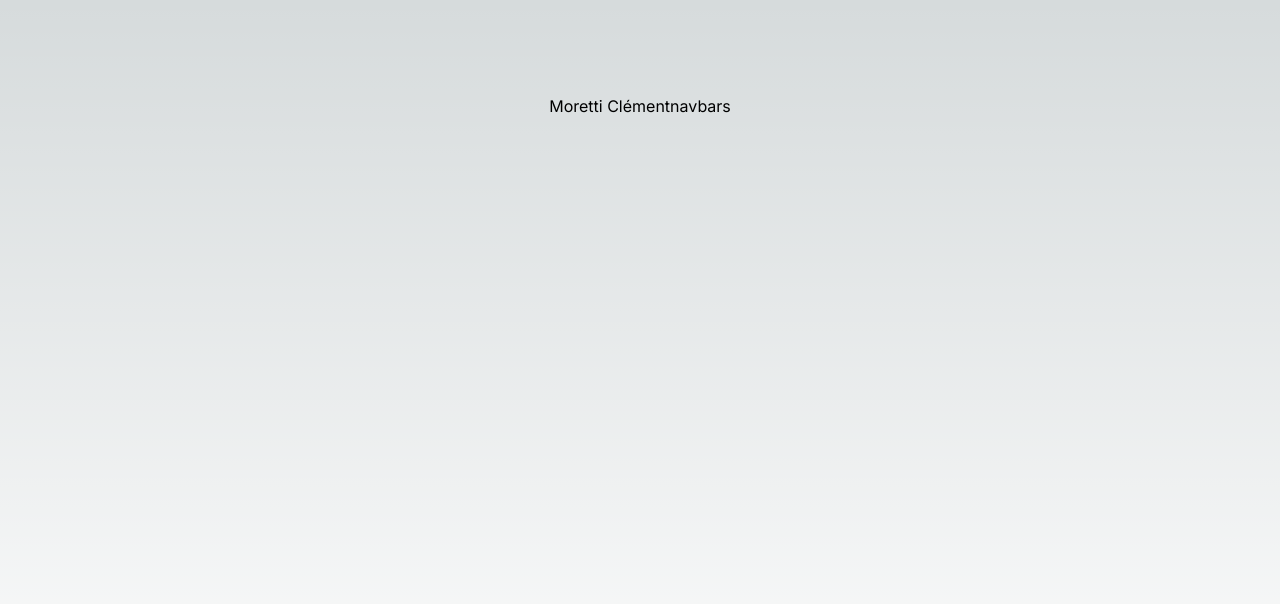
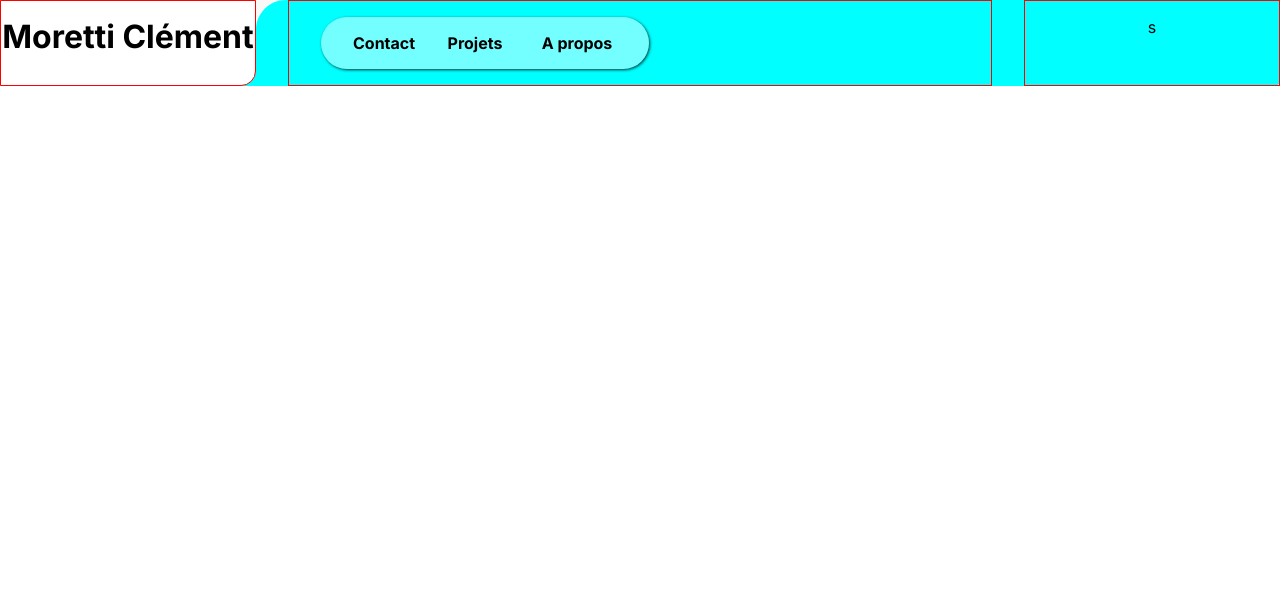
Before and after one commit to daddykoala/myPortfolio-nextJS, a Next.js app in the folder portfolio-next/: page / in a window 1280 px wide. Shown: the top 604 px of the page. Built offline with nearby package versions, Linux system fonts and the light colour scheme.

Commit message:
styles:navbar

```diff
--- a/portfolio-next/component/header/header.js
+++ b/portfolio-next/component/header/header.js
@@ -1,14 +1,21 @@
 import React from 'react'
-import styles from '@/styles/header.module.css'
+import styles from '@/styles/header.module.scss'
 
 export default function Header() {
   return (
     <header className={styles.header}>
-        <div>Moretti Clément</div>
-        <div>navbar
+        <h1 className={styles.header__item} >
+            Moretti Clément</h1>
+            <svg  className={styles.header__cornereffect}xmlns="http://www.w3.org/2000/svg" viewBox="0 0 100 100"><path d="m100,0H0v100C0,44.77,44.77,0,100,0Z" fill="#F9F8F6"></path></svg>
+        <div className={styles.header__item}>
+            <navbar className={styles.navbar}>
+                <nav className={styles.navbar__items}>Contact</nav>
+                <nav className={styles.navbar__items}>Projets</nav>
+                <nav className={styles.navbar__items}>A propos</nav>
 
+            </navbar>
         </div>
-        <div>s</div>
+        <div className={styles.header__item}>s</div>
     </header>
 
   )
--- a/portfolio-next/package.json
+++ b/portfolio-next/package.json
@@ -13,6 +13,7 @@
     "eslint-config-next": "13.4.12",
     "next": "13.4.12",
     "react": "18.2.0",
-    "react-dom": "18.2.0"
+    "react-dom": "18.2.0",
+    "sass": "^1.64.2"
   }
 }
--- a/portfolio-next/src/styles/Home.module.css
+++ b/portfolio-next/src/styles/Home.module.css
@@ -3,6 +3,6 @@
   flex-direction: column;
   justify-content: space-between;
   align-items: center;
-  padding: 6rem;
+  /* padding: 6rem; */
   min-height: 100vh;
 }
--- a/portfolio-next/src/styles/globals.css
+++ b/portfolio-next/src/styles/globals.css
@@ -1,77 +1,3 @@
-:root {
-  --max-width: 1100px;
-  --border-radius: 12px;
-  --font-mono: ui-monospace, Menlo, Monaco, 'Cascadia Mono', 'Segoe UI Mono',
-    'Roboto Mono', 'Oxygen Mono', 'Ubuntu Monospace', 'Source Code Pro',
-    'Fira Mono', 'Droid Sans Mono', 'Courier New', monospace;
-
-  --foreground-rgb: 0, 0, 0;
-  --background-start-rgb: 214, 219, 220;
-  --background-end-rgb: 255, 255, 255;
-
-  --primary-glow: conic-gradient(
-    from 180deg at 50% 50%,
-    #16abff33 0deg,
-    #0885ff33 55deg,
-    #54d6ff33 120deg,
-    #0071ff33 160deg,
-    transparent 360deg
-  );
-  --secondary-glow: radial-gradient(
-    rgba(255, 255, 255, 1),
-    rgba(255, 255, 255, 0)
-  );
-
-  --tile-start-rgb: 239, 245, 249;
-  --tile-end-rgb: 228, 232, 233;
-  --tile-border: conic-gradient(
-    #00000080,
-    #00000040,
-    #00000030,
-    #00000020,
-    #00000010,
-    #00000010,
-    #00000080
-  );
-
-  --callout-rgb: 238, 240, 241;
-  --callout-border-rgb: 172, 175, 176;
-  --card-rgb: 180, 185, 188;
-  --card-border-rgb: 131, 134, 135;
-}
-
-@media (prefers-color-scheme: dark) {
-  :root {
-    --foreground-rgb: 255, 255, 255;
-    --background-start-rgb: 0, 0, 0;
-    --background-end-rgb: 0, 0, 0;
-
-    --primary-glow: radial-gradient(rgba(1, 65, 255, 0.4), rgba(1, 65, 255, 0));
-    --secondary-glow: linear-gradient(
-      to bottom right,
-      rgba(1, 65, 255, 0),
-      rgba(1, 65, 255, 0),
-      rgba(1, 65, 255, 0.3)
-    );
-
-    --tile-start-rgb: 2, 13, 46;
-    --tile-end-rgb: 2, 5, 19;
-    --tile-border: conic-gradient(
-      #ffffff80,
-      #ffffff40,
-      #ffffff30,
-      #ffffff20,
-      #ffffff10,
-      #ffffff10,
-      #ffffff80
-    );
-
-    --callout-rgb: 20, 20, 20;
-    --callout-border-rgb: 108, 108, 108;
-    --card-rgb: 100, 100, 100;
-    --card-border-rgb: 200, 200, 200;
-  }
-}
 
 * {
   box-sizing: border-box;
@@ -79,29 +5,10 @@
   margin: 0;
 }
 
-html,
-body {
-  max-width: 100vw;
-  overflow-x: hidden;
-}
 
-body {
-  color: rgb(var(--foreground-rgb));
-  background: linear-gradient(
-      to bottom,
-      transparent,
-      rgb(var(--background-end-rgb))
-    )
-    rgb(var(--background-start-rgb));
-}
+
 
 a {
   color: inherit;
   text-decoration: none;
 }
-
-@media (prefers-color-scheme: dark) {
-  html {
-    color-scheme: dark;
-  }
-}
--- a/portfolio-next/src/styles/header.module.css
+++ /dev/null
@@ -1,3 +0,0 @@
-.header{
-    display: flex;
-}
--- /dev/null
+++ b/portfolio-next/src/styles/header.module.scss
@@ -0,0 +1,49 @@
+@use './vars.scss' as vars;
+
+.header{
+    width: 100%;
+    display:grid ;
+    grid-template-columns: 20% 1fr 20%;
+    gap: 2rem;
+    border-radius: 0 0 5px 0;
+    background-color: transparent;
+    background-color: aqua;
+&__cornereffect{
+    display: block;
+    width: 30px;
+    position: absolute;
+    left:20%;
+
+}
+& h1 {
+    border-radius: 0 0 15px 0;
+    background-color: vars.$color-primary ;
+
+}
+    &__item{
+        border: solid 1px red;
+        text-align: center;
+        padding: 1rem 0;
+
+    }
+}
+.navbar{
+    background: vars.$color-primary-opacity50;
+    display: grid;
+    grid-template-columns: 60px 60px 80px;
+    gap: 2rem;
+    align-items: center;
+    justify-content: center;
+    border-radius: 30px;
+    height:100%;
+    width: max-content;
+    padding: 1rem 2rem;
+    margin-left: 2rem;
+    box-shadow: vars.$box-shadow;
+    // overflow: hidden;
+    &
+&__items{
+    font-weight: bold;
+    gap:1rem;
+}
+}
--- /dev/null
+++ b/portfolio-next/src/styles/vars.scss
@@ -0,0 +1,4 @@
+$color-primary: white;
+$color-primary-opacity50: rgba(255, 255, 255, 0.45);
+
+$box-shadow: 1px 1px 3px rgba(0, 0, 0, 0.795);
```
Also changed, not shown: 1 other file (tests, documents, lock files or other folders).
